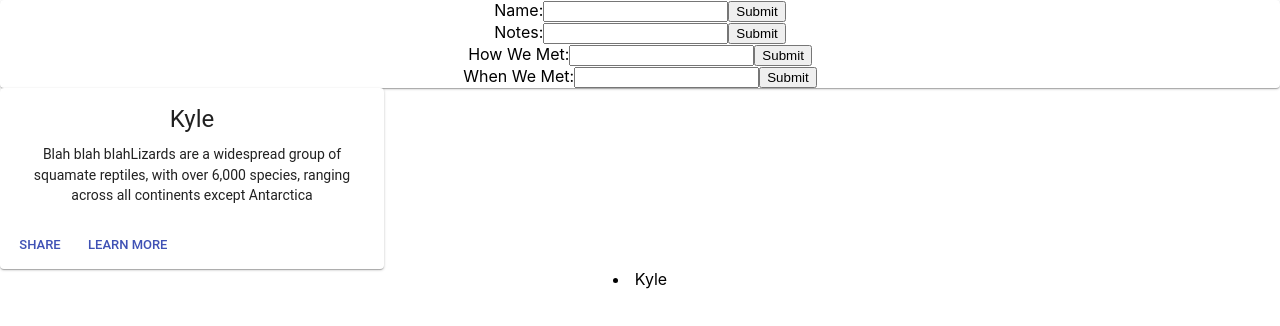
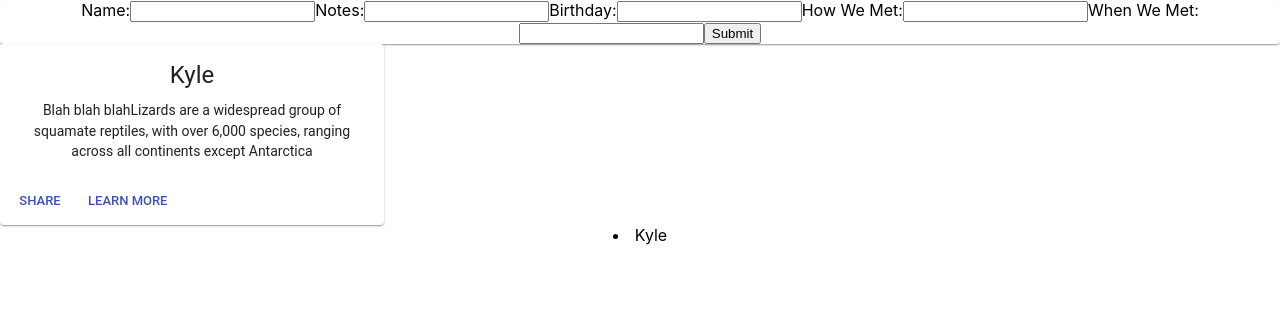
Before and after one commit to Haag/Tester, a React (Create React App) app in the folder people/: page / in a window 1280 px wide. Shown: the top 326 px of the page. Built offline with nearby package versions, Linux system fonts and the light colour scheme.

Commit message:
Refactored Peopleform to cut size in half and under one submit button, passed additional state data from peoplelist down to personcard

```diff
--- a/people/src/components/People.js
+++ b/people/src/components/People.js
@@ -14,27 +14,32 @@ class People extends Component {
                 {
                     name: "Kyle",
                     notes: "Blah blah blah",
+                    birthday: "Jult 18, 91",
                     hwm: "Game night",
                     wwm: "Dec 2018",
                 }],
             name: '',
             notes: '',
+            birthday: '',
             hwm: '',
             wwm: '',
         }
-        this.handleChange = (e, a) => {
+        this.handleChange = (e) => {
             e.preventDefault()
-            console.log("A", e.target.name)
-            const x = e.target.name
-            this.setState({ x: e.target.value })
+            console.log("NOTES?",e.target.name)
+            this.setState({ [e.target.name]: e.target.value })
         }
-        this.updateChange = (e) => {
+        this.updateChange = () => {
             const people = this.state.people
             people.push({
                 name: this.state.name,
                 notes: this.state.notes,
+                birthday: this.state.birthday,
+                hwm: this.state.hwm,
+                wwm: this.state.wwm,
             })
-            this.setState({people, name: '', notes: ''})
+            this.setState({people, name: '', notes: '', birthday: '',
+                hwm: '', wwm: '',})
         }
     }
     render() {
@@ -44,7 +49,8 @@ class People extends Component {
             <div>
                 <Card>
                     <PeopleForm handleChange={this.handleChange} updateChange={this.updateChange}
-                        name={this.state.name} />
+                        name={this.state.name}  notes={this.state.notes} birthday={this.state.birthday}
+                        hwm={this.state.hwm} wwm={this.state.wwm}/>
                 </Card>
 
                 <PeopleList people={this.state.people} />
--- a/people/src/components/PeopleForm.js
+++ b/people/src/components/PeopleForm.js
@@ -3,34 +3,24 @@ import React from 'react'
 const PeopleForm = (props) => {
     return (
         <div>
-            <form onSubmit={props.handleChange}>
+            <form onSubmit={props.handleChange} >
             Name:
-            <input type="text" name="name" value={props.name} onChange={(e) => props.handleChange(e, "name")} />
-            <input type="submit" value="Submit" onClick={props.updateChange} />
-            </form>
+            <input type="text" name="name" value={props.name} onChange={props.handleChange} />
 
-            {/* <form onSubmit={props.updateChange}>
-            Name:
-            <input type="text" value={props.name} onChange={props.handleChange} />
-            <input type="submit" value="Submit" onClick={props.updateChange} />
-            </form> */}
+            Notes:
+            <input type="text" name="notes" value={props.notes} onChange={props.handleChange} />
 
-            <form onSubmit={props.handleChange}>
-            Notes:
-            <input type="text" value={props.name} onChange={props.handleChange} />
-            <input type="submit" value="Submit" onClick={props.updateChange} />
-            </form>
+            Birthday:
+            <input type="text" name="birthday" value={props.birthday} onChange={props.handleChange} />
 
-            <form onSubmit={props.handleChange}>
             How We Met:
-            <input type="text" value={props.name} onChange={props.handleChange} />
-            <input type="submit" value="Submit" onClick={props.updateChange} />
-            </form>
+            <input type="text" name="hwm" value={props.hwm} onChange={props.handleChange} />
 
-            <form onSubmit={props.handleChange}>
             When We Met:
-            <input type="text" value={props.name} onChange={props.handleChange} />
-            <input type="submit" value="Submit" onClick={props.updateChange} />
+            <input type="text" name="wwm" value={props.wwm} onChange={props.handleChange} />
+
+            <button onClick={props.updateChange} >Submit</button>
+
             </form>
         </div>
     )
--- a/people/src/components/PeopleList.js
+++ b/people/src/components/PeopleList.js
@@ -9,7 +9,12 @@ const PeopleList = (props) => {
                         <div>
                             <PersonCard
                             name={ person.name }
-                            note={ person.notes }   />
+                            note={ person.notes }
+                            birthday={ person.birthday }
+                            hwm={ person.hwm }
+                            wwm={ person.wwm }
+
+                            />
                         </div>
                     )
                 })}
```
